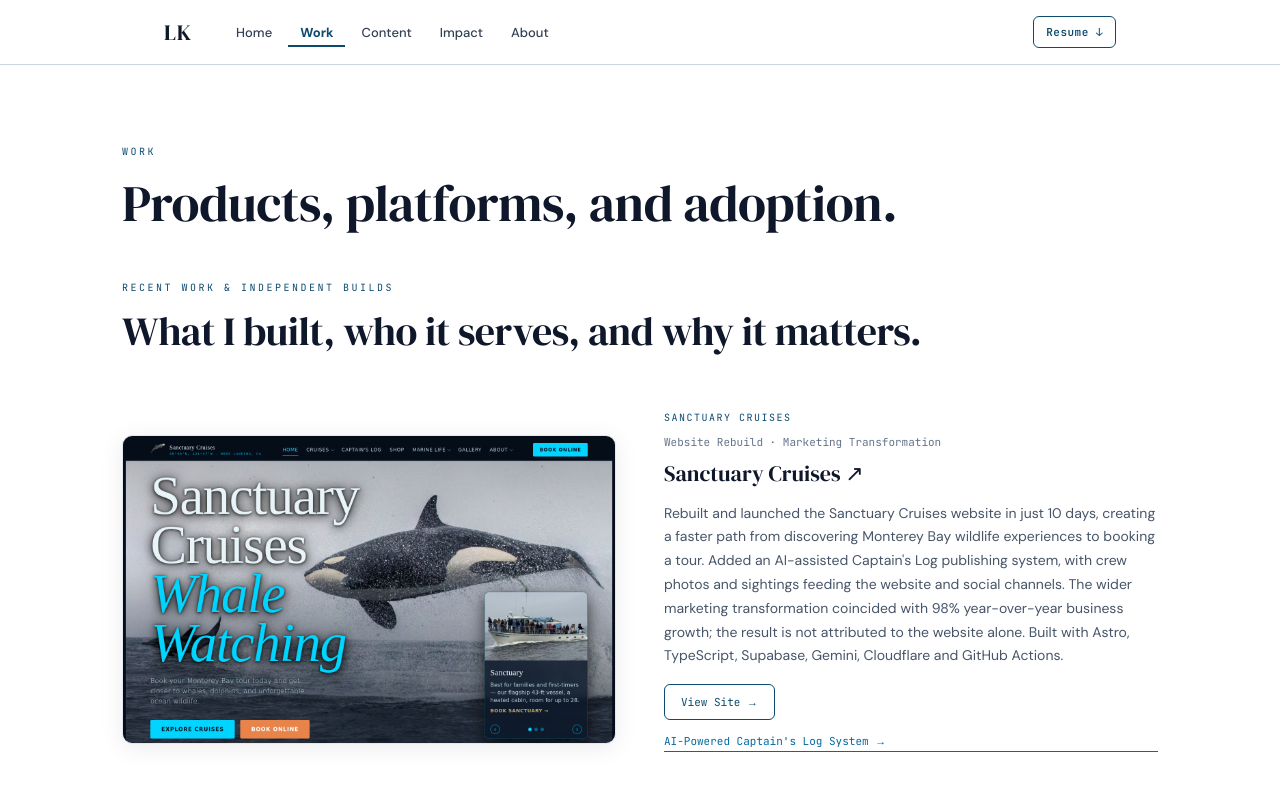
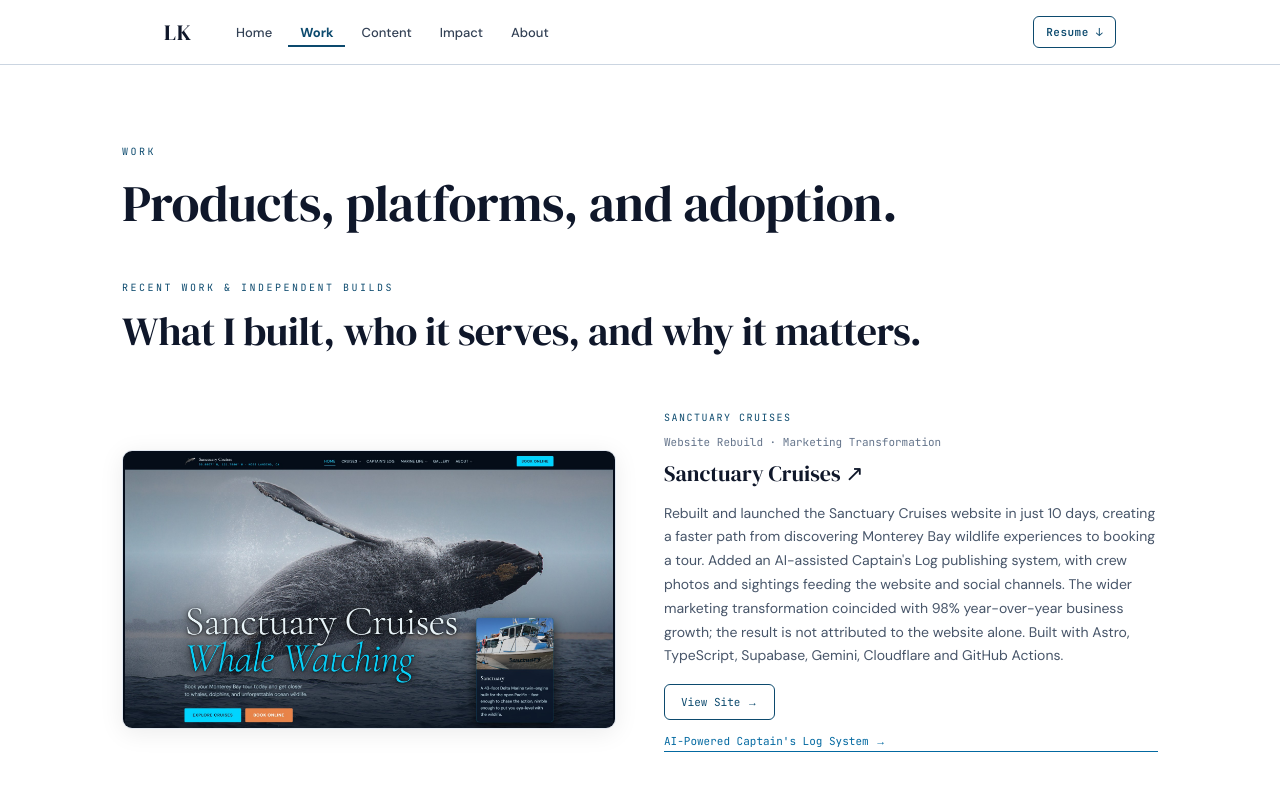
Before and after one commit to lkilpatrick/lkilpatrick_com, a Next.js app: page /work in a window 1280 px wide. Shown: the top 800 px of the page. Built offline with nearby package versions, Linux system fonts and the light colour scheme.

Commit message:
Keep original Sanctuary screenshot in portfolio

```diff
--- a/app/components/WorkPage.tsx
+++ b/app/components/WorkPage.tsx
@@ -6,7 +6,7 @@ import { onboardingDocs } from "../data/portfolio";
 // ─── Docs Section ─────────────────────────────────────────────────────────────
 
 const PORTAL_SCREENSHOTS: Record<string, string> = {
-  "Sanctuary Cruises":               "/screenshots/work-sanctuary-cruises.png",
+  "Sanctuary Cruises":               "/screenshots/work-sanctuary-cruises.jpg",
   "Mise & Co.":                      "/screenshots/work-mise-and-co.jpg",
   "Mia Kingtide":                    "/screenshots/work-mia-kingtide.png",
   "Kilpatrick for Sand City Council": "/screenshots/work-sand-city-council.png",
```
